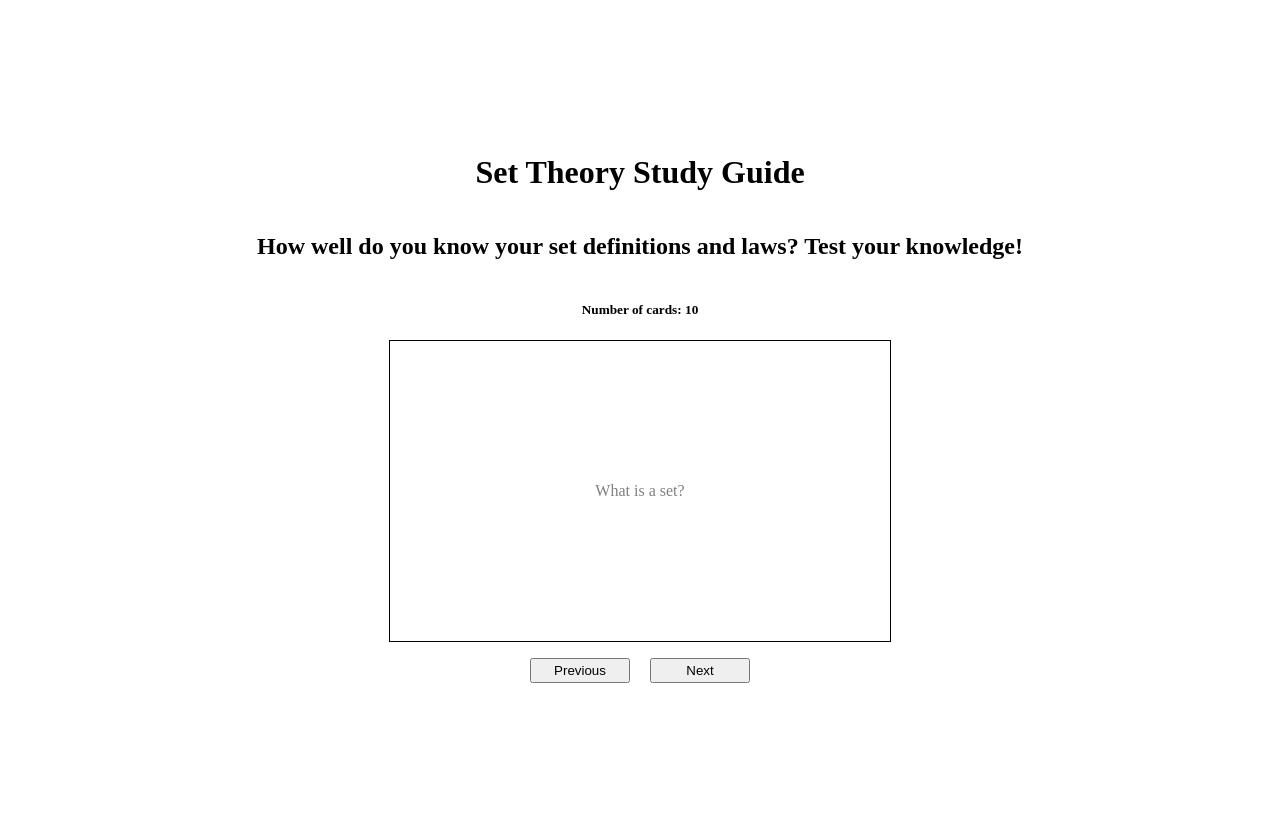
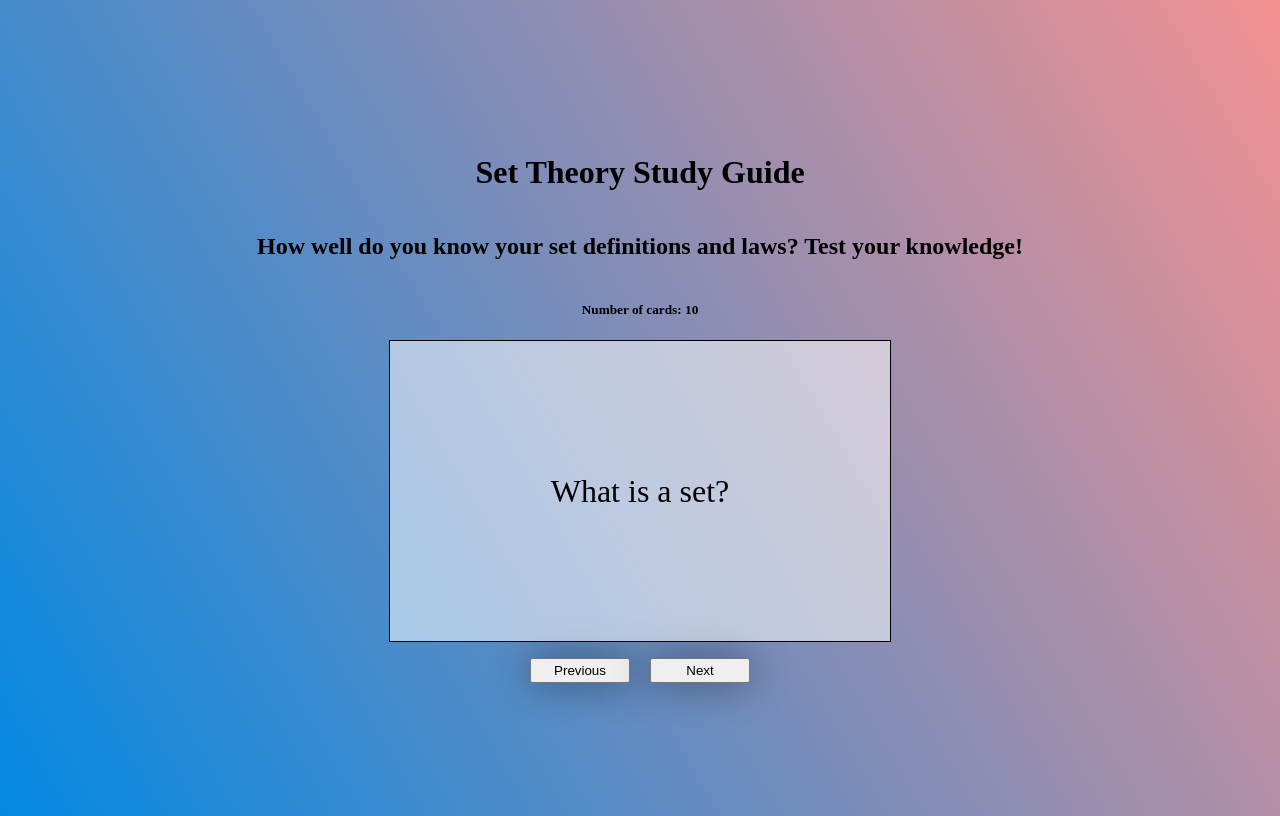
Before and after one commit to LiuHenry1/flashcards, a React (Vite) app: page / in a window 1280 px wide. Built offline with nearby package versions, Linux system fonts and the light colour scheme.

Commit message:
Add styling to UI

```diff
--- a/src/App.css
+++ b/src/App.css
@@ -14,6 +14,8 @@
   position: relative;
   transform-style: preserve-3d;
   transition: 1500ms;
+  background-color: rgba(255, 255, 255, 0.535);
+  perspective: 1000px;
 }
 
 .flipped {
@@ -28,7 +30,8 @@
   height: 100%;
   position: absolute;
   backface-visibility: hidden;
-  opacity: .50;
+  font-size: 2rem;
+  font-weight: 100;
 }
 
 
@@ -45,4 +48,5 @@
 .button-panel > button {
   width: 100px;
   height: 25px;
+  box-shadow: 0 0 40px 0 rgba(0,0,0,.45);
 }
--- a/src/index.css
+++ b/src/index.css
@@ -1,4 +1,5 @@
 body {
   height: 100vh;
   overflow: hidden;
+  background: linear-gradient(60deg, rgb(3, 137, 226), rgba(229, 6, 6, 0.442));
 }
```
